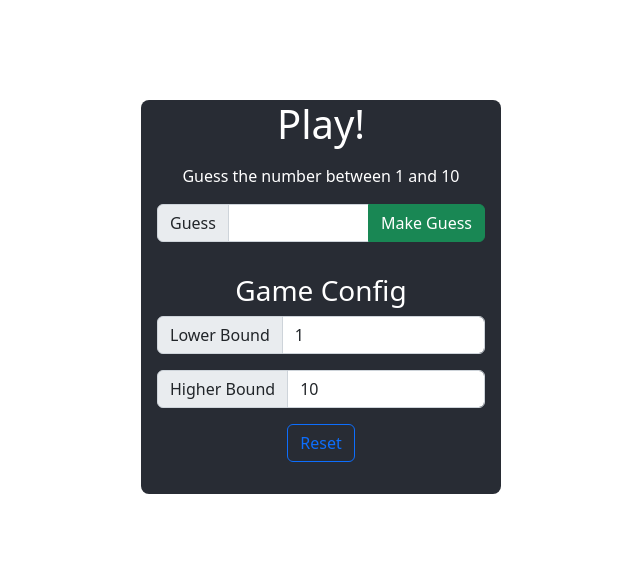
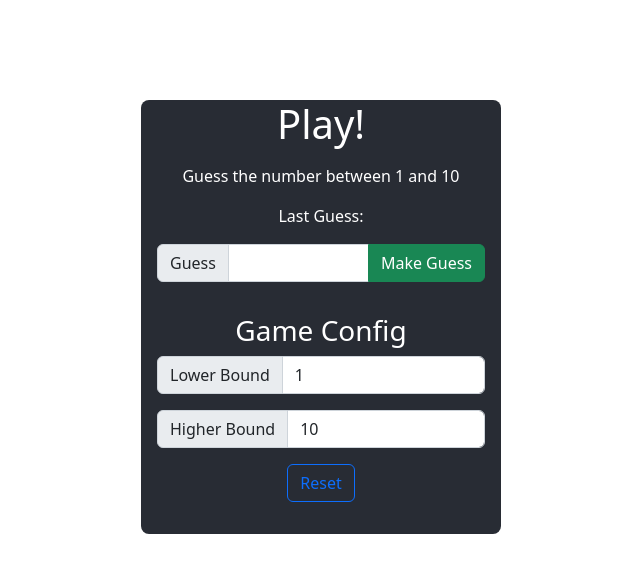
Before and after one commit to PhantomOz/guess-the-game, a React (Create React App) app: page / in a window 1280 px wide. Shown: the top 572 px of the page, without its empty margins (319-959 px from the left). Built offline with nearby package versions, Linux system fonts and the light colour scheme.

Commit message:
last guess

```diff
--- a/src/components/GuessInput.jsx
+++ b/src/components/GuessInput.jsx
@@ -3,6 +3,7 @@ import { GuessBoundsContext } from "../store/GuessBounds";
 
 function GuessInput() {
   const [guess, setGuess] = useState();
+  const [lastGuess, setLastGuess] = useState();
   const [error, setError] = useState([]);
   const [result, setResult] = useState("");
   const [{ lowBound, highBound }] = useContext(GuessBoundsContext);
@@ -42,6 +43,7 @@ function GuessInput() {
     } else {
       setResult("Lower");
     }
+    setLastGuess(guess);
   }
 
   //   To the handle the form submit method
@@ -61,6 +63,7 @@ function GuessInput() {
       <p>
         Guess the number between {lowBound} and {highBound}
       </p>
+      <p>Last Guess: {lastGuess}</p>
       {error.map((err) => (
         <div className="alert alert-danger">{err}</div>
       ))}
```
